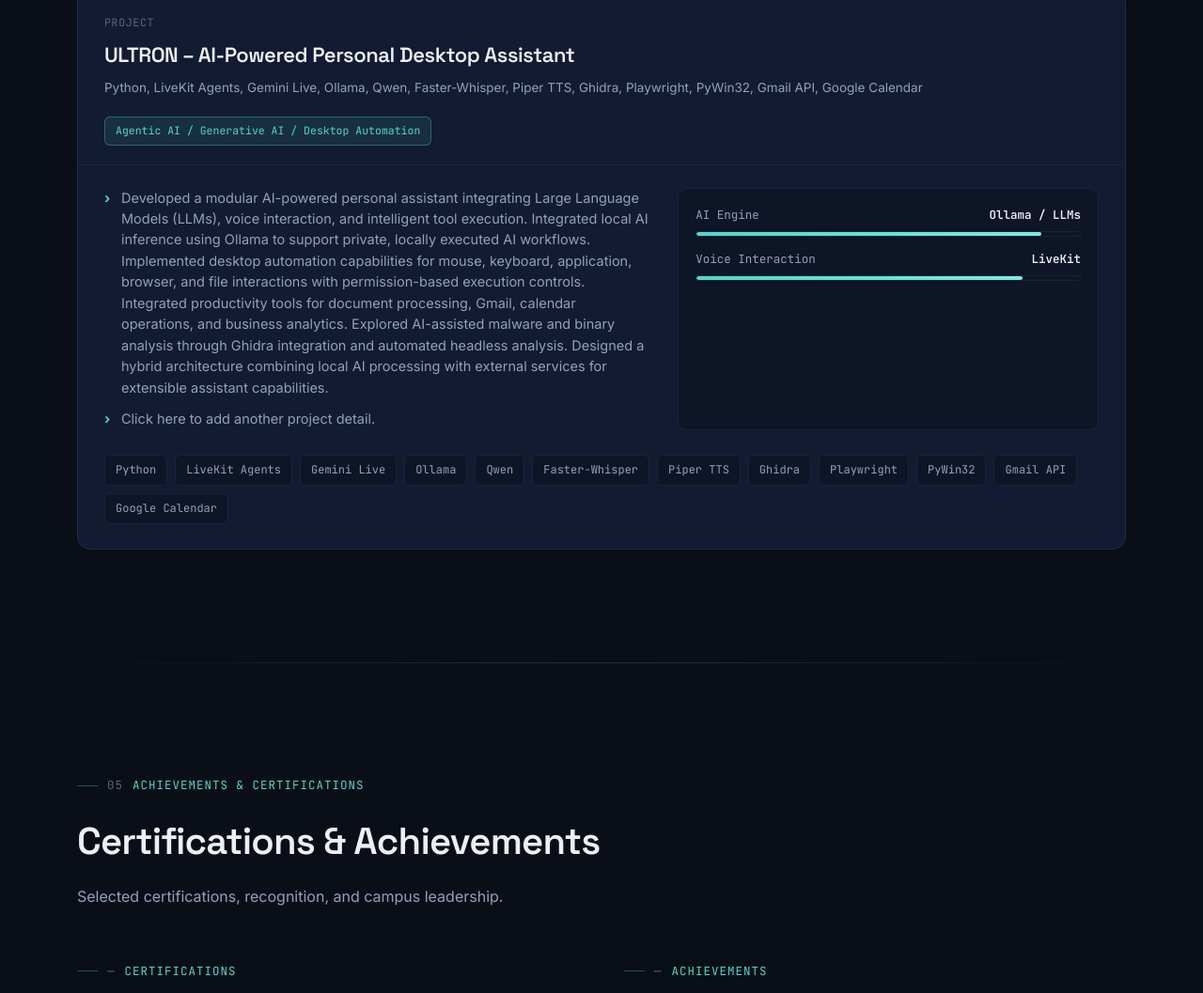
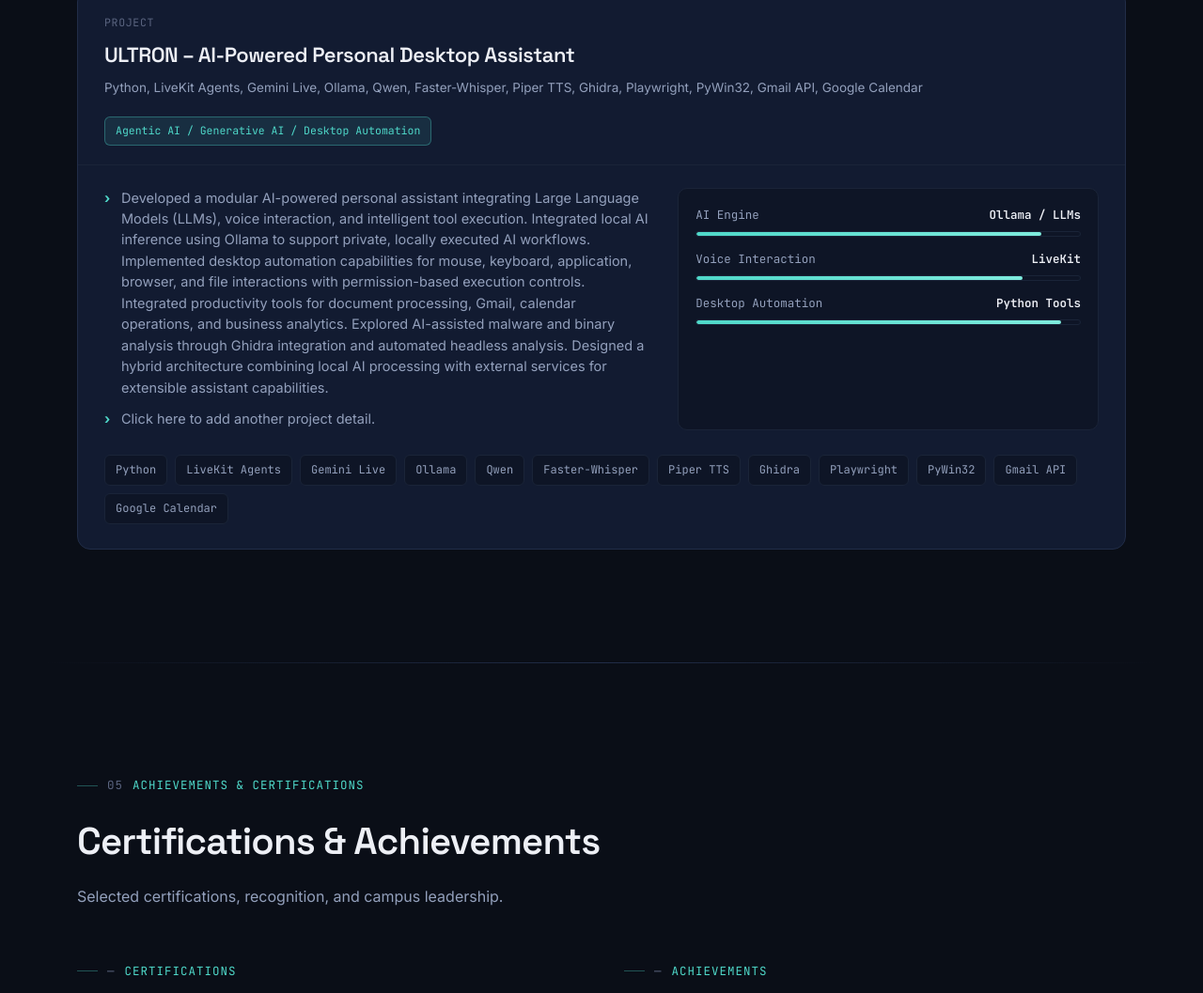
Before and after one commit to manojjakka/manoj-portfolio, a plain HTML site: page index.html in a window 1280 px wide. Shown: the part 5639-6696 px from the top of the page at 94% size. Drawn offline with Linux system fonts and the light colour scheme.

Commit message:
Publish portfolio updates from editor

```diff
--- a/index.html
+++ b/index.html
@@ -703,7 +703,7 @@ Integrated productivity tools for document processing, Gmail, calendar operation
 
 Explored AI-assisted malware and binary analysis through Ghidra integration and automated headless analysis.
 
-Designed a hybrid architecture combining local AI processing with external services for extensible assistant capabilities.</li><li>Click here to add another project detail.</li></ul></div><div class="mc-metrics"><div class="metric-row"><div class="metric-top"><span class="m-label">AI Engine</span><span class="m-value">Ollama / LLMs</span></div><div class="metric-track"><div class="metric-fill" data-width="90" style="width: 90%;"></div></div></div><div class="metric-row"><div class="metric-top"><span class="m-label">Voice Interaction</span><span class="m-value">LiveKit</span></div><div class="metric-track"><div class="metric-fill" data-width="85" style="width: 85%;"></div></div></div></div></div><div class="mc-stack"><div class="tag-row"><span class="tag">Python</span><span class="tag">LiveKit Agents</span><span class="tag">Gemini Live</span><span class="tag">Ollama</span><span class="tag">Qwen</span><span class="tag">Faster-Whisper</span><span class="tag">Piper TTS</span><span class="tag">Ghidra</span><span class="tag">Playwright</span><span class="tag">PyWin32</span><span class="tag">Gmail API</span><span class="tag">Google Calendar</span></div></div></article></div>
+Designed a hybrid architecture combining local AI processing with external services for extensible assistant capabilities.</li><li>Click here to add another project detail.</li></ul></div><div class="mc-metrics"><div class="metric-row"><div class="metric-top"><span class="m-label">AI Engine</span><span class="m-value">Ollama / LLMs</span></div><div class="metric-track"><div class="metric-fill" data-width="90" style="width: 90%;"></div></div></div><div class="metric-row"><div class="metric-top"><span class="m-label">Voice Interaction</span><span class="m-value">LiveKit</span></div><div class="metric-track"><div class="metric-fill" data-width="85" style="width: 85%;"></div></div></div><div class="metric-row"><div class="metric-top"><span class="m-label">Desktop Automation</span><span class="m-value">Python Tools</span></div><div class="metric-track"><div class="metric-fill" data-width="95" style="width: 95%;"></div></div></div></div></div><div class="mc-stack"><div class="tag-row"><span class="tag">Python</span><span class="tag">LiveKit Agents</span><span class="tag">Gemini Live</span><span class="tag">Ollama</span><span class="tag">Qwen</span><span class="tag">Faster-Whisper</span><span class="tag">Piper TTS</span><span class="tag">Ghidra</span><span class="tag">Playwright</span><span class="tag">PyWin32</span><span class="tag">Gmail API</span><span class="tag">Google Calendar</span></div></div></article></div>
     </div>
   </section>
 
```
